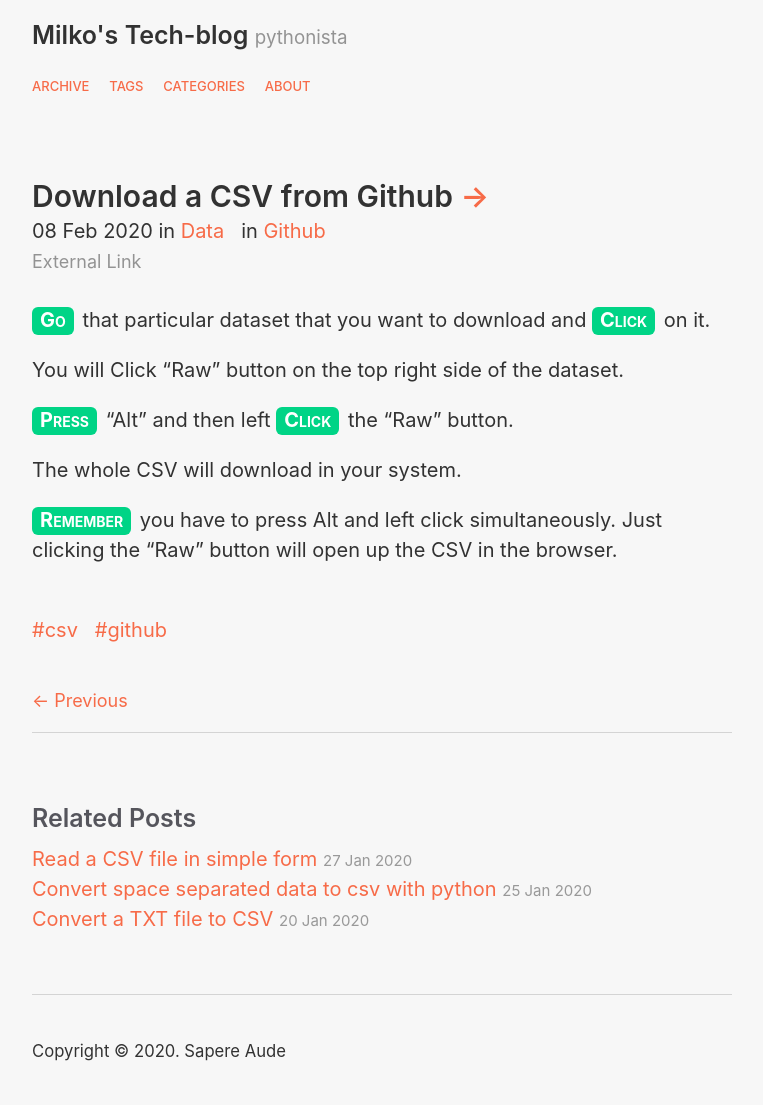
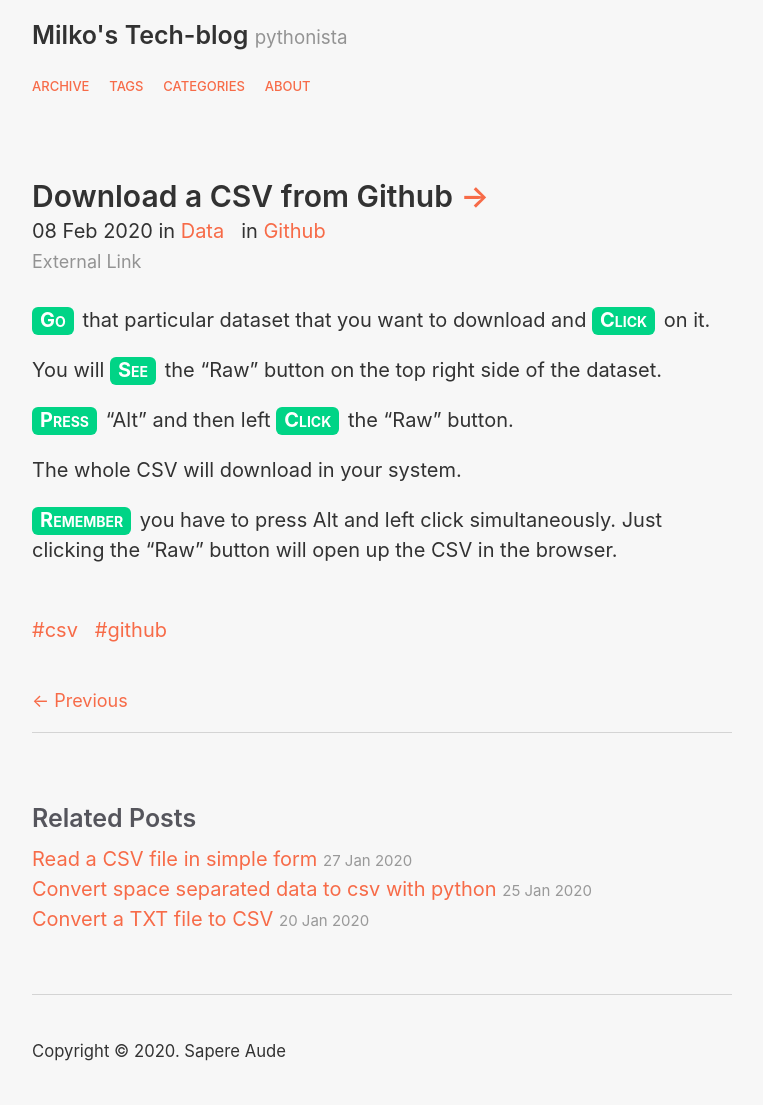
Before and after one commit to Milko-R/Milko-R.github.io, a Jekyll site: the page built from _posts/2020-02-08-Download-a-CSV-from-Github.md, in a window 1280 px wide. Shown: the whole page, without its empty margins (258-1021 px from the left). Built offline with Jekyll 4.4.1, drawn with Linux system fonts in a browser that asks for light colours.

Commit message:
Update 2020-02-08-Download-a-CSV-from-Github.md

```diff
--- a/_posts/2020-02-08-Download-a-CSV-from-Github.md
+++ b/_posts/2020-02-08-Download-a-CSV-from-Github.md
@@ -10,7 +10,7 @@ link: https://stackoverflow.com/a/42305752/12864361/
 <span class="fixed">Go</span> that particular dataset that you want to download
 and <span class="fixed">Click</span> on it.
 
-You will <span class="See">Click</span> "Raw" button on the top right side of the dataset.
+You will <span class="fixed">See</span> the "Raw" button on the top right side of the dataset.
 
 <span class="fixed">Press</span> "Alt"   and then left <span class="fixed">Click</span>  the "Raw" button.
 
```
